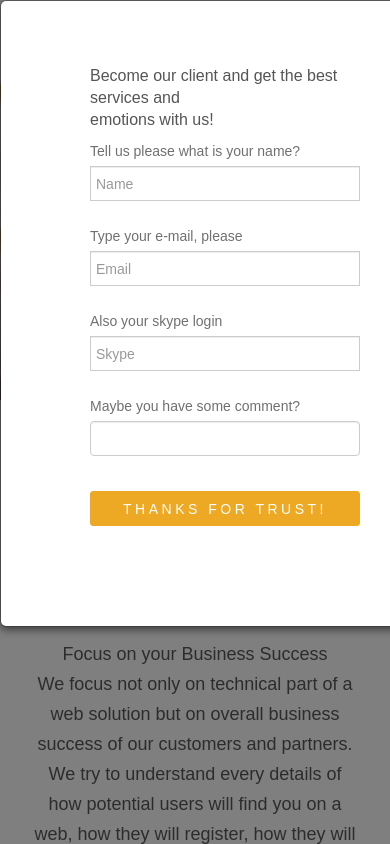
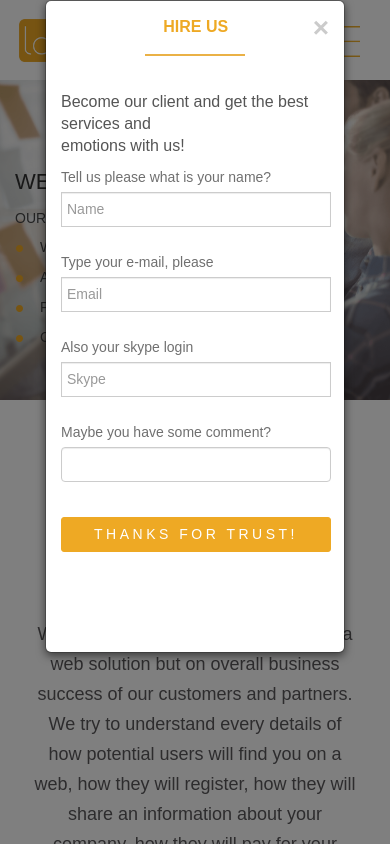
Before and after one commit to aktinijal/lasoft, a PHP site: page / in a window 390 px wide, after a click on "HIRE US". Run offline with PHP 8.4, Linux system fonts and the light colour scheme; some web fonts are replaced.

Commit message:
responsive, social links, tinyPng

```diff
--- a/css/style.css
+++ b/css/style.css
@@ -101,7 +101,7 @@ body {
     color: #fff;
     background-color: #ffbb15;
 }
-.menu .button-hire:focus {
+.menu .button-hire:focus, #team .team-btn:focus {
     outline: none;
 }
 
@@ -127,13 +127,18 @@ body {
     text-align: left;
 }
 
-#myModal-form h3{
-    margin-top: 15px;
-}
 .modal-header{
+    color: #eea924;
+    font-weight: bold;
+    text-align: center;
     border-bottom: none;
 }
+.modal-header .line{
+  margin: 15px auto 20px;
+  width: 100px;
+}
 .close{
+  font-size: 28px;
   outline:none;
 }
 
@@ -601,6 +606,9 @@ cursor: pointer;
 }
 
 @media (max-width: 800px){
+    #myModal-form .modal-dialog{
+        width: 500px;
+    }
     .header {
         background-color: rgba(255, 255, 255, 1);
     }
@@ -632,7 +640,7 @@ cursor: pointer;
 
 @media (max-width: 768px) {
     .title {
-        margin-top: 100px;
+        margin-top: 50px;
     }
 
     .about-img{
@@ -660,6 +668,9 @@ cursor: pointer;
 }
 
 @media (max-width: 575px) {
+    #myModal-form .modal-dialog{
+        width: 350px;
+    }
     #home {
         height: 500px;
         padding-top: 200px;
@@ -710,6 +721,9 @@ cursor: pointer;
 }
 
 @media (max-width: 390px) {
+  #myModal-form .modal-dialog{
+      width: 300px;
+  }
   #home {
       height: 400px;
       padding-top: 170px;
--- a/home.html
+++ b/home.html
@@ -59,7 +59,8 @@
     <div class="modal-content">
       <div class="modal-header">
         <button type="button" class="close" data-dismiss="modal" aria-label="Close"><span aria-hidden="true">&times;</span></button>
-<!--        <h4 class="modal-title" id="myModalLabel">Say Hello</h4>-->
+       <h4 class="modal-title" id="myModalLabel">&nbsp;&nbsp;&nbsp;&nbsp;HIRE US</h4>
+       <div class="line"></div>
       </div>
       <div class="modal-body">
 
@@ -454,19 +455,19 @@ customers and partners. We try to understand every details of how potential user
             <div id="clients">
               <h1 class="title">our clients</h1>
                 <div class="row">
-                    <div class="col-lg-10 col-lg-offset-1 col-md-10 col-md-offset-2 col-sm-10 col-sm-offset-2 col-xs-10 col-xs-offset-1">
+                    <div class="col-lg-10 col-lg-offset-1 col-md-10 col-md-offset-1 col-sm-10 col-sm-offset-1 col-xs-10 col-xs-offset-1">
 
                         <div class="row">
-                            <div class="none-margin-l img-wrapper col-lg-2 col-md-1 col-sm-10 col-sm-offset-1">
+                            <div class="none-margin-l img-wrapper col-lg-2 col-md-5 col-sm-10 col-sm-offset-1">
                                 <img src="img/clients-2.png" alt="">
                             </div>
-                            <div class="clients-mature none-margin-l img-wrapper col-lg-5 col-md-4 col-sm-10 col-sm-offset-1">
+                            <div class="clients-mature none-margin-l img-wrapper col-lg-5 col-md-7 col-sm-10 col-sm-offset-1">
                                 <img src="img/clients-1.png" alt="">
                             </div>
-                            <div class="none-margin-l img-wrapper col-lg-2 col-md-3 col-md-offset-4 col-sm-10 col-sm-offset-1">
+                            <div class="none-margin-l img-wrapper col-lg-2 col-md-5 col-sm-10 col-sm-offset-1">
                                 <img src="img/clients-3.png" alt="">
                             </div>
-                            <div class="none-margin-l img-wrapper col-lg-3 col-md-2 col-sm-10 col-sm-offset-1">
+                            <div class="none-margin-l img-wrapper col-lg-3 col-md-7 col-sm-10 col-sm-offset-1">
                                 <img src="img/clients-4.png" alt="">
                             </div>
                         </div>
@@ -560,16 +561,16 @@ customers and partners. We try to understand every details of how potential user
                             </div>
                             <div class="footer-item social col-lg-3 col-lg-offset-1 col-md-4 col-sm-4 col-xs-10">
                                 <div class="social-item">
-                                    <img src="img/social-1.png" alt="">
+                                    <a href="https://www.linkedin.com/company/la'soft-"><img src="img/social-1.png" alt=""></a>
                                 </div>
                                 <div class="social-item">
-                                    <img src="img/social-2.png" alt="">
+                                    <a href="https://www.behance.net/lasoft"><img src="img/social-2.png" alt=""></a>
                                 </div>
                                 <div class="social-item">
-                                    <img src="img/social-3.png" alt="">
+                                    <a href="https://www.facebook.com/Lasoft-1724746974471108/"><img src="img/social-3.png" alt=""></a>
                                 </div>
                                 <div class="social-item">
-                                    <img src="img/social-4.png" alt="">
+                                    <a href="https://plus.google.com/u/0/b/116147800176306089202/116147800176306089202/posts?gmbpt=true&pageId=116147800176306089202&hl=ru"><img src="img/social-4.png" alt=""></a>
                                 </div>
                             </div>
                         </div>
```
Also changed, not shown: about.html (+6 -5 lines), contact.html (+6 -5 lines), css/all.css (+4 -3 lines), services.html (+6 -5 lines), works.html (+6 -5 lines), img/about/banner.jpg, img/contact/location.png, img/services/services-2.jpg.
